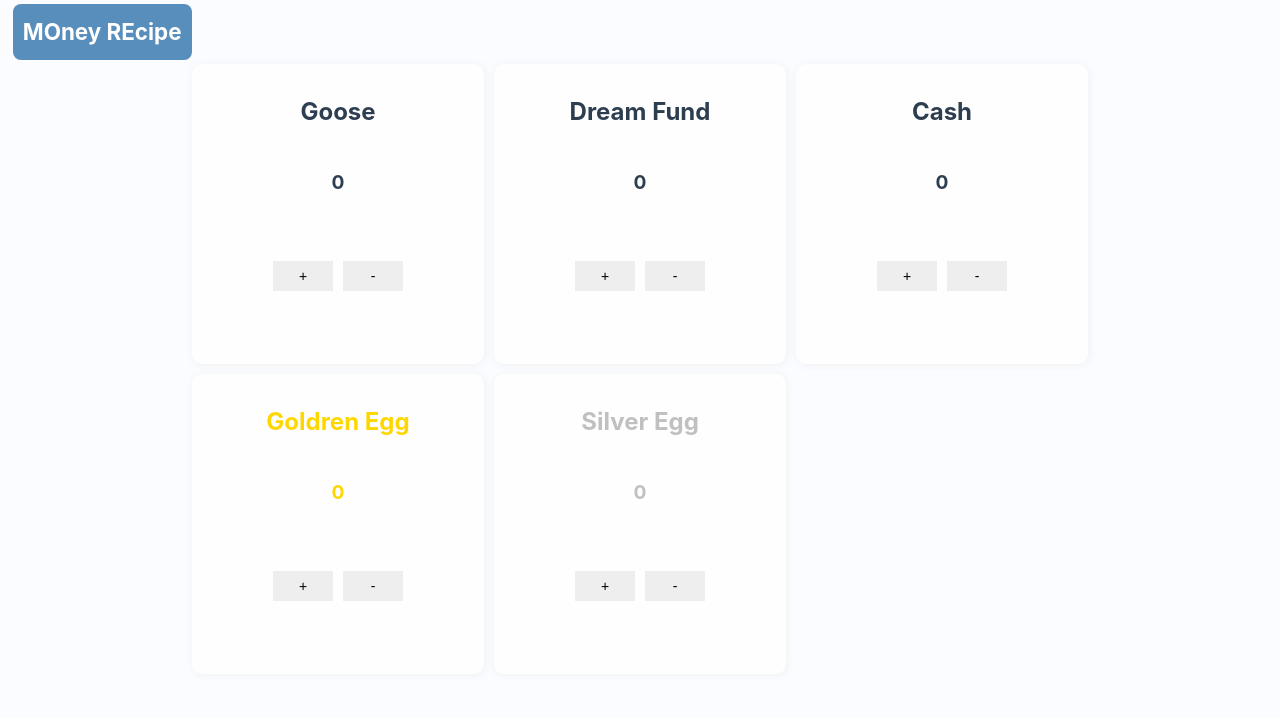
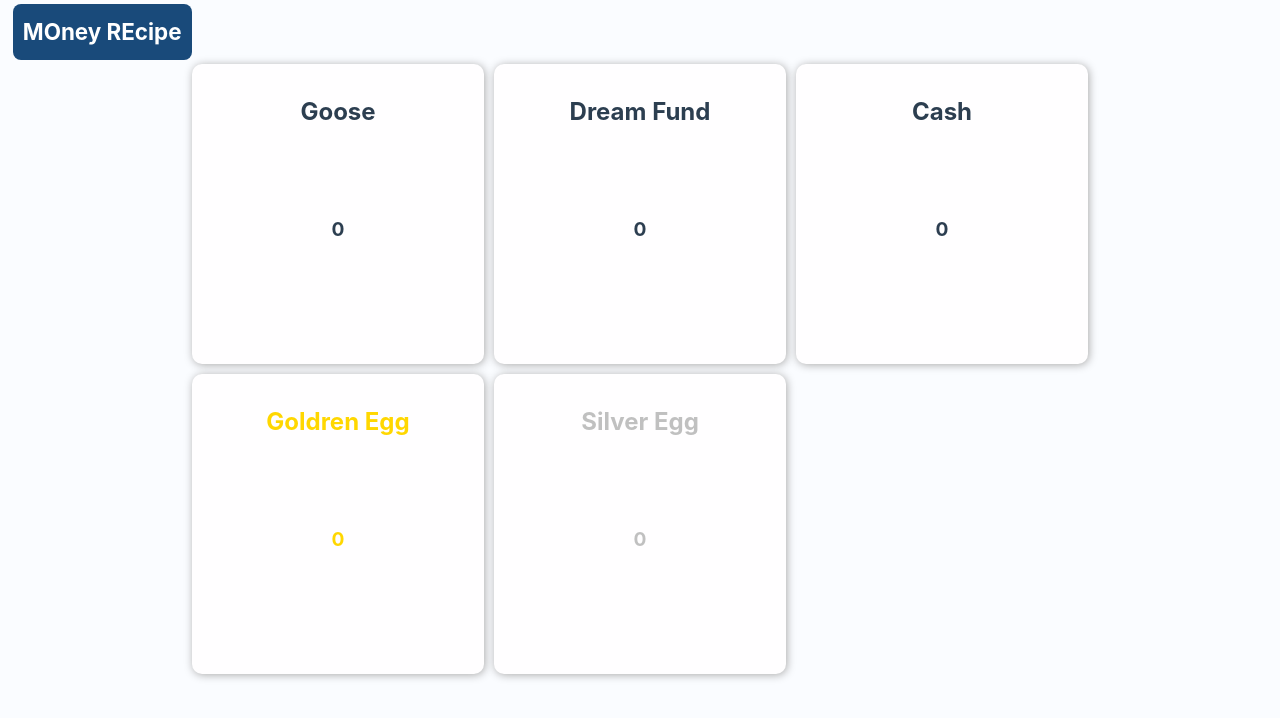
Before and after one commit to IEXPECTATION/more-frontend, a Vue app: page / in a window 1280 px wide. Shown: the top 718 px of the page. Built offline with nearby package versions, Linux system fonts and the light colour scheme; sample sign-in values are in the browser's storage.

Commit message:
Remove the button of basic home page.

```diff
--- a/src/App.vue
+++ b/src/App.vue
@@ -12,9 +12,8 @@ const userStore = useUserStore();
 
 onMounted(() => {
   initStore();
-
   if (!userStore.IsLogined()) {
-    router.replace("/login");
+    router.replace("/auth");
   }
 })
 </script>
--- a/src/components/basic/cash_popup_window.vue
+++ b/src/components/basic/cash_popup_window.vue
@@ -26,7 +26,8 @@ watch(visible, async (newValue) => {
   if (newValue) {
     nextTick(async () => {
       inputRefs.value?.focus();
-      inputRefs.value!.value = "";
+      // inputRefs.value!.value = "";
+      inputRefs.value!.value = amountStore.Get("Cash").toString();
     })
   }
 });
--- a/src/components/logo.vue
+++ b/src/components/logo.vue
@@ -13,7 +13,7 @@ p {
   left: 1%;
   padding: 10px;
   color: white;
-  background-color: #588ebc;
+  background-color: #194a7a;
   font-weight: bold;
   border-radius: 8px;
 }
--- a/src/views/authentication.vue
+++ b/src/views/authentication.vue
@@ -57,7 +57,7 @@ const flipped = ref(false);
 
 onMounted(() => {
   if (userStore.IsLogined()) {
-    router.push("/");
+    router.replace("/");
   }
 })
 
--- a/src/views/basic/basic_home.vue
+++ b/src/views/basic/basic_home.vue
@@ -1,14 +1,9 @@
 <template>
   <div class="card-container">
-    <div v-for="(item, index) in items" :key="item.name" :class="item.class">
+    <div v-for="(item, index) in cards" :key="item.name" :class="item.class">
       <p class="title" @click="popup(item.name)">{{ item.name }}</p>
       <p class="amount" :class="index < 3 ? colorize(getAmount(item.name)) : ''" @click="popup(item.name)">{{
         getAmount(item.name) }}</p>
-
-      <div class="buttons">
-        <button class="plus-button">+</button>
-        <button class="minus-button">-</button>
-      </div>
     </div>
   </div>
 
@@ -47,7 +42,7 @@ import { provide, ref } from 'vue';
 const amountStore = useAmounts();
 const diaglogVisible = ref(false);
 const diaglogName = ref("");
-const items = [
+const cards = [
   {
     name: "Goose",
     class: "box goose",
@@ -113,8 +108,7 @@ function colorize(amount: number): string {
 }
 
 .box {
-  background-color: #fefefe;
-  box-shadow: 1px 1px 8px 0px #f0f0f0;
+  box-shadow: 1px 1px 8px 0px #aaa;
   display: flex;
   flex-direction: column;
   background-color: #fffeff;
@@ -152,33 +146,6 @@ function colorize(amount: number): string {
   color: silver;
 }
 
-.box .buttons {
-  display: flex;
-  justify-content: center;
-  margin-top: 20px;
-  gap: 10px;
-  flex: 1;
-}
-
-.buttons button {
-  width: 60px;
-  height: 30px;
-  text-align: center;
-  border: none;
-  background-color: #eeeeee;
-  font-size: 14px;
-}
-
-.popup-window {
-  width: 400px;
-  height: 400px;
-  position: absolute;
-  top: 50%;
-  left: 50%;
-  translate: -50%, -50%;
-  background-color: grey;
-}
-
 .title {
   font-size: 1.2em;
   font-weight: bold;
```
